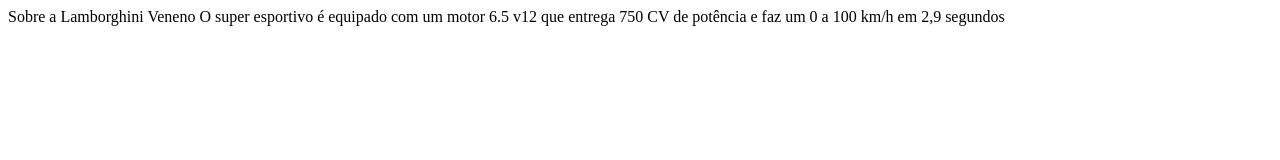
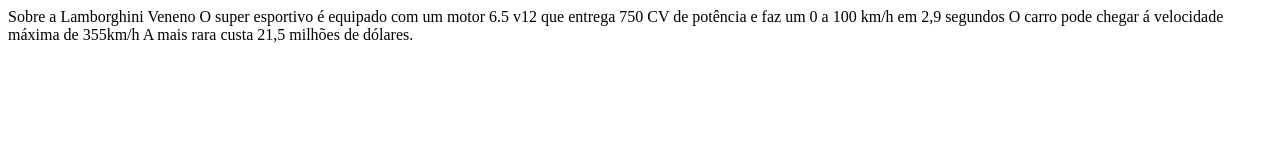
Before and after one commit to murilocontiero/muri-html, a plain HTML site: page index.html in a window 1280 px wide. Drawn offline with Linux system fonts and the light colour scheme.

Commit message:
Update index.html

```diff
--- a/index.html
+++ b/index.html
@@ -7,9 +7,9 @@
 </head>
 <body>
     Sobre a Lamborghini Veneno
-
-    O super esportivo é equipado com um motor 6.5 v12 que entrega 750 CV de potência e faz um 0 a 100 km/h em 2,9 segundos
-
+     O super esportivo é equipado com um motor 6.5 v12 que entrega 750 CV de potência e faz um 0 a 100 km/h em 2,9 segundos
+     O carro pode chegar á velocidade máxima de 355km/h
+     A mais rara custa 21,5 milhões de dólares.
 
 </body>
 </html>
```
